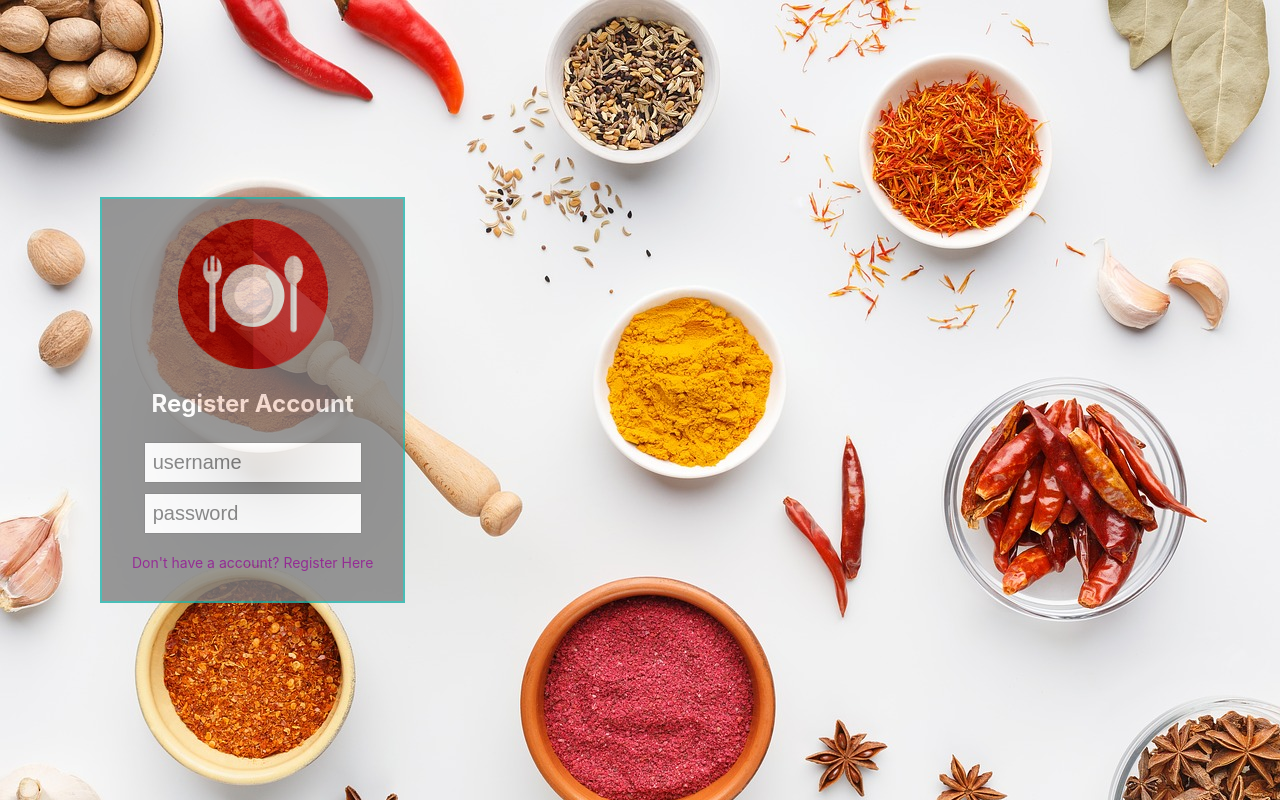
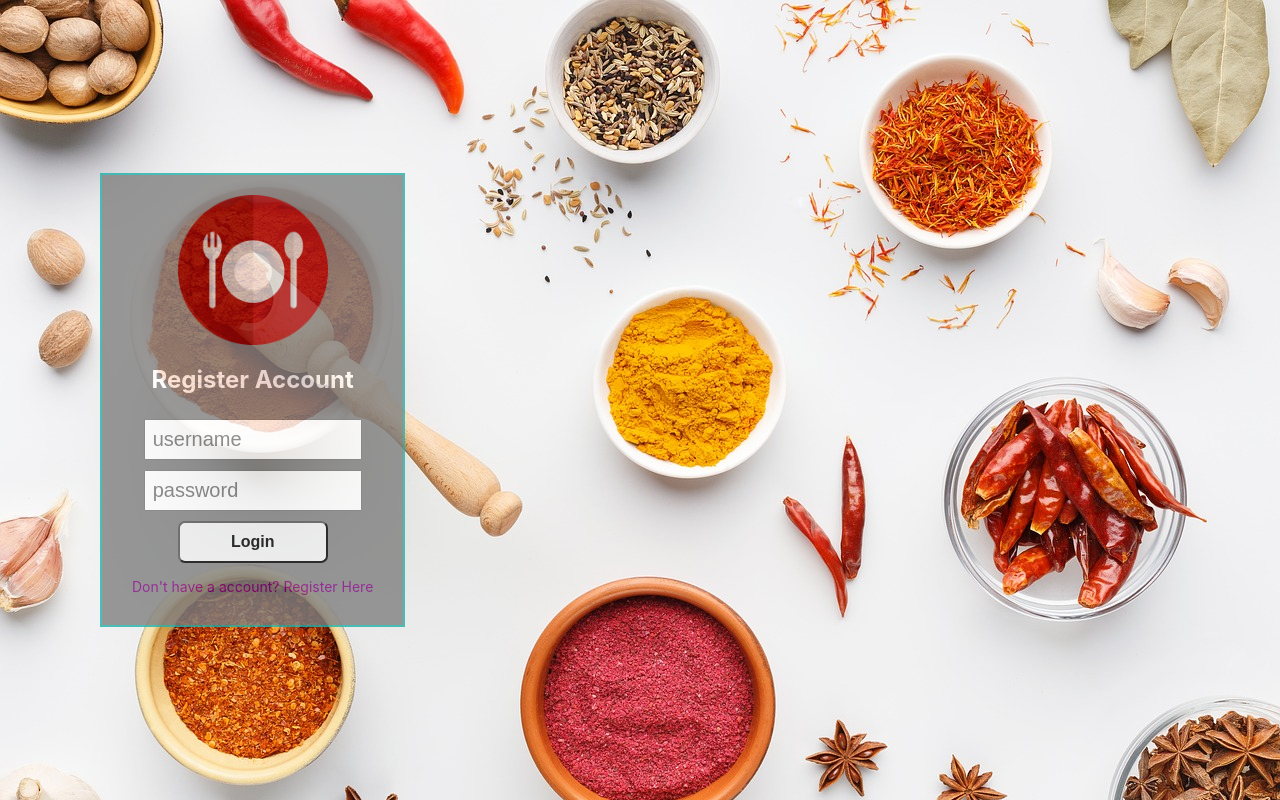
Before and after one commit to SorinC6/Serve-Soup-Frontend, a React (Create React App) app in the folder kitchen/: page /login in a window 1280 px wide. Built offline with nearby package versions, Linux system fonts and the light colour scheme.

Commit message:
added animation on hover for login and register buttons

```diff
--- a/kitchen/src/components/Auth/Login.jsx
+++ b/kitchen/src/components/Auth/Login.jsx
@@ -13,6 +13,7 @@ const Login = () => {
         <Form>
           <InputField placeholder="username" />
           <InputField placeholder="password" />
+          <BtnWrapper>Login</BtnWrapper>
         </Form>
         <LinkWrapper to="/register">
           Don't have a account? Register Here
@@ -63,6 +64,7 @@ const FormWrapper = styled.div`
 const Form = styled.form`
   display: flex;
   flex-direction: column;
+  align-items: center;
 `;
 
 const InputField = styled.input`
@@ -81,3 +83,47 @@ const LinkWrapper = styled(Link)`
   text-decoration: none;
   font-size: 14px;
 `;
+
+const BtnWrapper = styled.button`
+  padding: 10px;
+  width: 150px;
+  border-radius: 7px;
+  margin-top: 5px;
+  font-size: 16px;
+  position: relative;
+  z-index: 1;
+  overflow: hidden;
+  font-weight: bold;
+
+  &:before {
+    content: "";
+    background: black;
+    position: absolute;
+    top: 0;
+    left: 0;
+    width: 40px;
+    height: 100%;
+    transform: skew(-15deg);
+    animation: moving 1.2s linear infinite;
+    transition: all 0.5s;
+    z-index: -1;
+    color: white;
+  }
+
+  &:hover:before {
+    width: 100%;
+    transform: skew(0deg);
+    animation: none;
+    background: purple;
+    color: white;
+  }
+
+  @keyframes moving {
+    from {
+      left: -120px;
+    }
+    to {
+      left: 100%;
+    }
+  }
+`;
--- a/kitchen/src/components/Auth/Register.jsx
+++ b/kitchen/src/components/Auth/Register.jsx
@@ -15,6 +15,7 @@ const Register = () => {
           <InputField placeholder="email" />
           <InputField placeholder="role" />
           <InputField placeholder="password" />
+          <BtnWrapper>Register</BtnWrapper>
         </Form>
         <LinkWrapper to="/login">
           Already have an account? Login Here
@@ -65,6 +66,7 @@ const FormWrapper = styled.div`
 const Form = styled.form`
   display: flex;
   flex-direction: column;
+  align-items: center;
 `;
 
 const InputField = styled.input`
@@ -83,3 +85,47 @@ const LinkWrapper = styled(Link)`
   text-decoration: none;
   font-size: 14px;
 `;
+
+const BtnWrapper = styled.button`
+  padding: 10px;
+  width: 150px;
+  border-radius: 7px;
+  margin-top: 5px;
+  font-size: 16px;
+  position: relative;
+  z-index: 1;
+  overflow: hidden;
+  font-weight: bold;
+
+  &:before {
+    content: "";
+    background: black;
+    position: absolute;
+    top: 0;
+    left: 0;
+    width: 40px;
+    height: 100%;
+    transform: skew(-15deg);
+    animation: moving 1.2s linear infinite;
+    transition: all 0.5s;
+    z-index: -1;
+    color: white;
+  }
+
+  &:hover:before {
+    width: 100%;
+    transform: skew(0deg);
+    animation: none;
+    background: purple;
+    color: white;
+  }
+
+  @keyframes moving {
+    from {
+      left: -120px;
+    }
+    to {
+      left: 100%;
+    }
+  }
+`;
```
